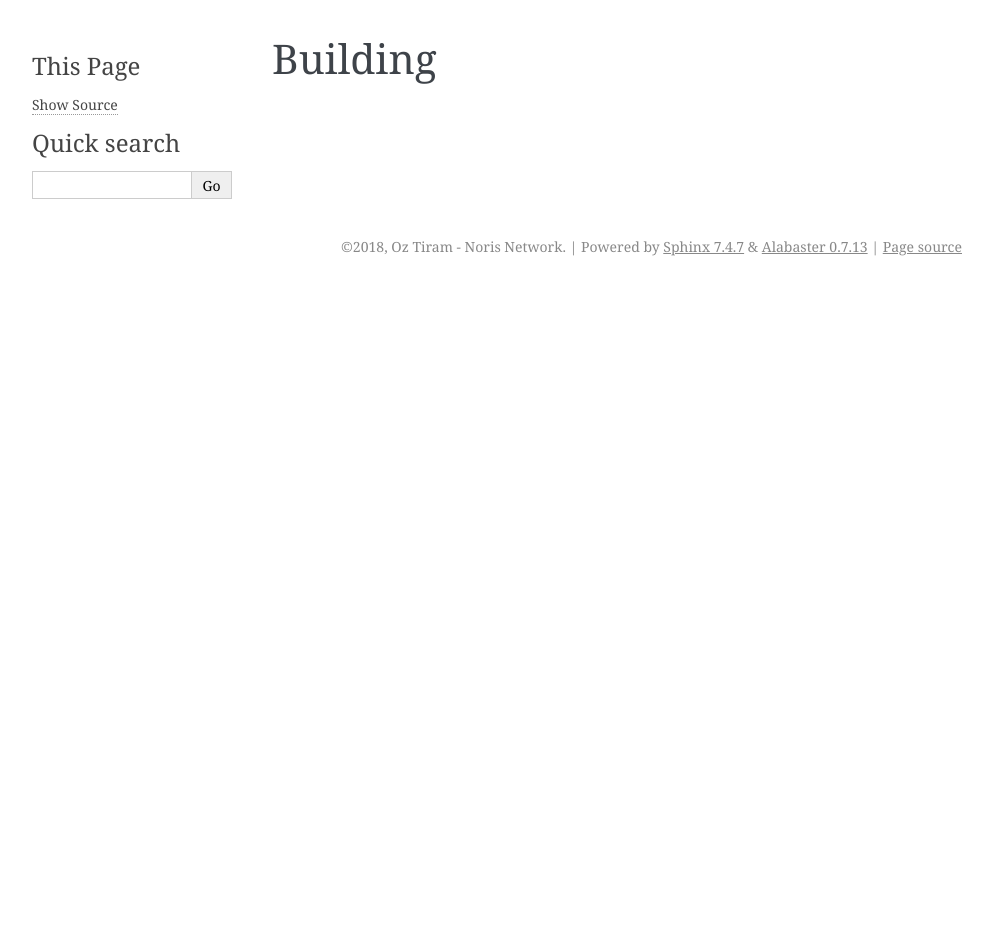
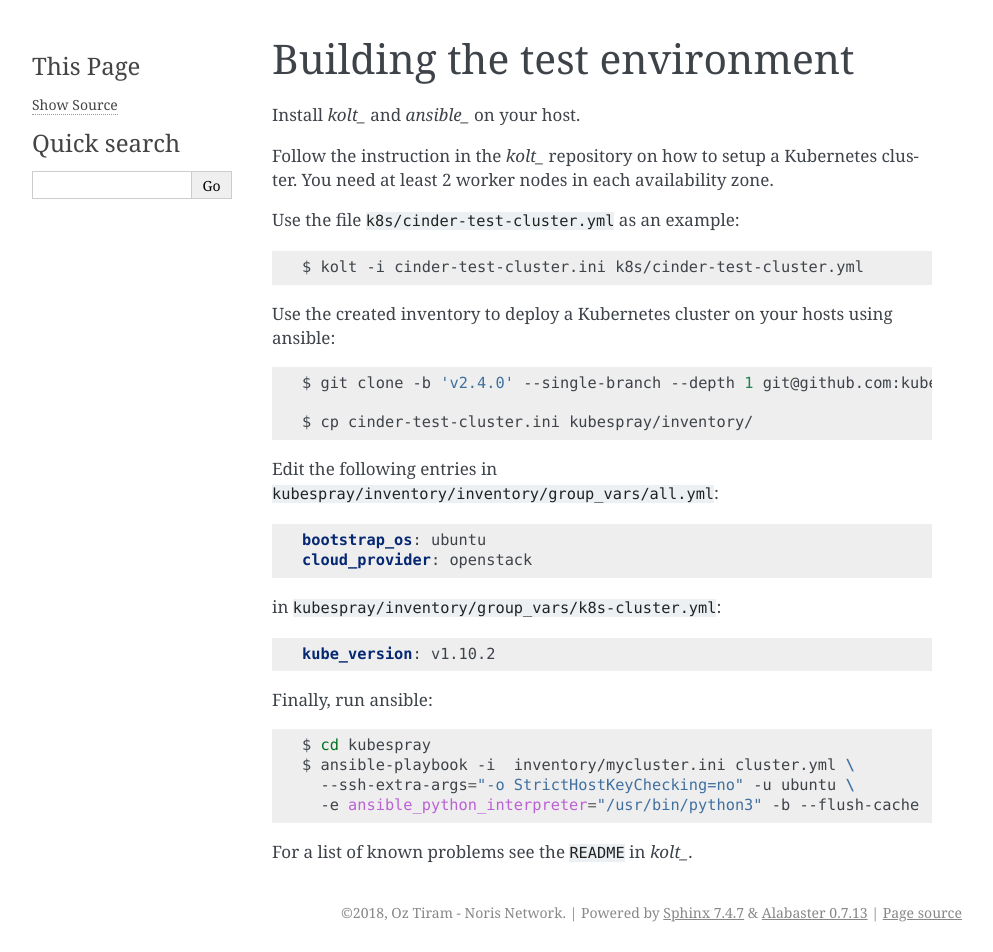
Before and after one commit to noris-network/cinder-demo, a Sphinx documentation site: the page built from docs/source/building.rst, in a window 1280 px wide. Shown: the whole page, without its empty margins (148-1141 px from the left). Built offline with Sphinx 7.4.7, drawn with Linux system fonts in a browser that asks for light colours; pages that are not in the unit, such as notebooks, are missing from menus; before the commit the page ends 900 px from its top, so only the background shows below that.

Commit message:
Describe how to build the cluster

```diff
--- a/docs/source/building.rst
+++ b/docs/source/building.rst
@@ -1,2 +1,47 @@
-Building
-========
+Building the test environment
+=============================
+
+Install `kolt_` and `ansible_` on your host.
+
+Follow the instruction in the `kolt_` repository on how to setup a Kubernetes
+cluster. You need at least 2 worker nodes in each availability zone.
+
+Use the file ``k8s/cinder-test-cluster.yml`` as an example:
+
+.. code:: shell
+
+   $ kolt -i cinder-test-cluster.ini k8s/cinder-test-cluster.yml
+
+Use the created inventory to deploy a Kubernetes cluster on your hosts using
+ansible:
+
+.. code:: shell
+
+   $ git clone -b 'v2.4.0' --single-branch --depth 1 git@github.com:kubernetes-incubator/kubespray.git
+
+   $ cp cinder-test-cluster.ini kubespray/inventory/
+
+Edit the following entries in ``kubespray/inventory/inventory/group_vars/all.yml``:
+
+.. code:: yaml
+
+   bootstrap_os: ubuntu
+   cloud_provider: openstack
+
+in ``kubespray/inventory/group_vars/k8s-cluster.yml``:
+
+.. code:: yaml
+
+   kube_version: v1.10.2
+
+Finally, run ansible:
+
+.. code:: shell
+
+   $ cd kubespray
+   $ ansible-playbook -i  inventory/mycluster.ini cluster.yml \
+     --ssh-extra-args="-o StrictHostKeyChecking=no" -u ubuntu \
+     -e ansible_python_interpreter="/usr/bin/python3" -b --flush-cache
+
+
+For a list of known problems see the ``README`` in `kolt_`.
```
